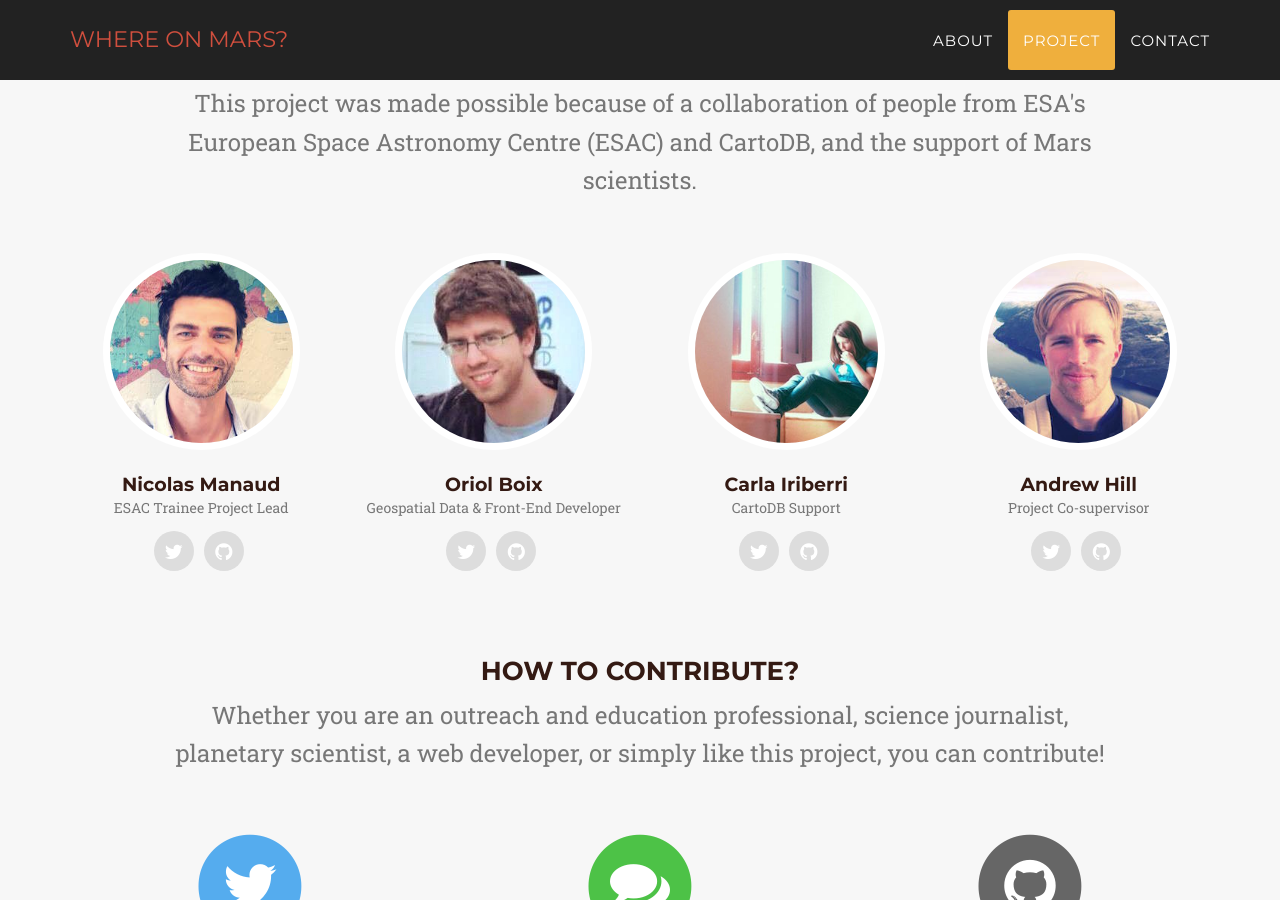
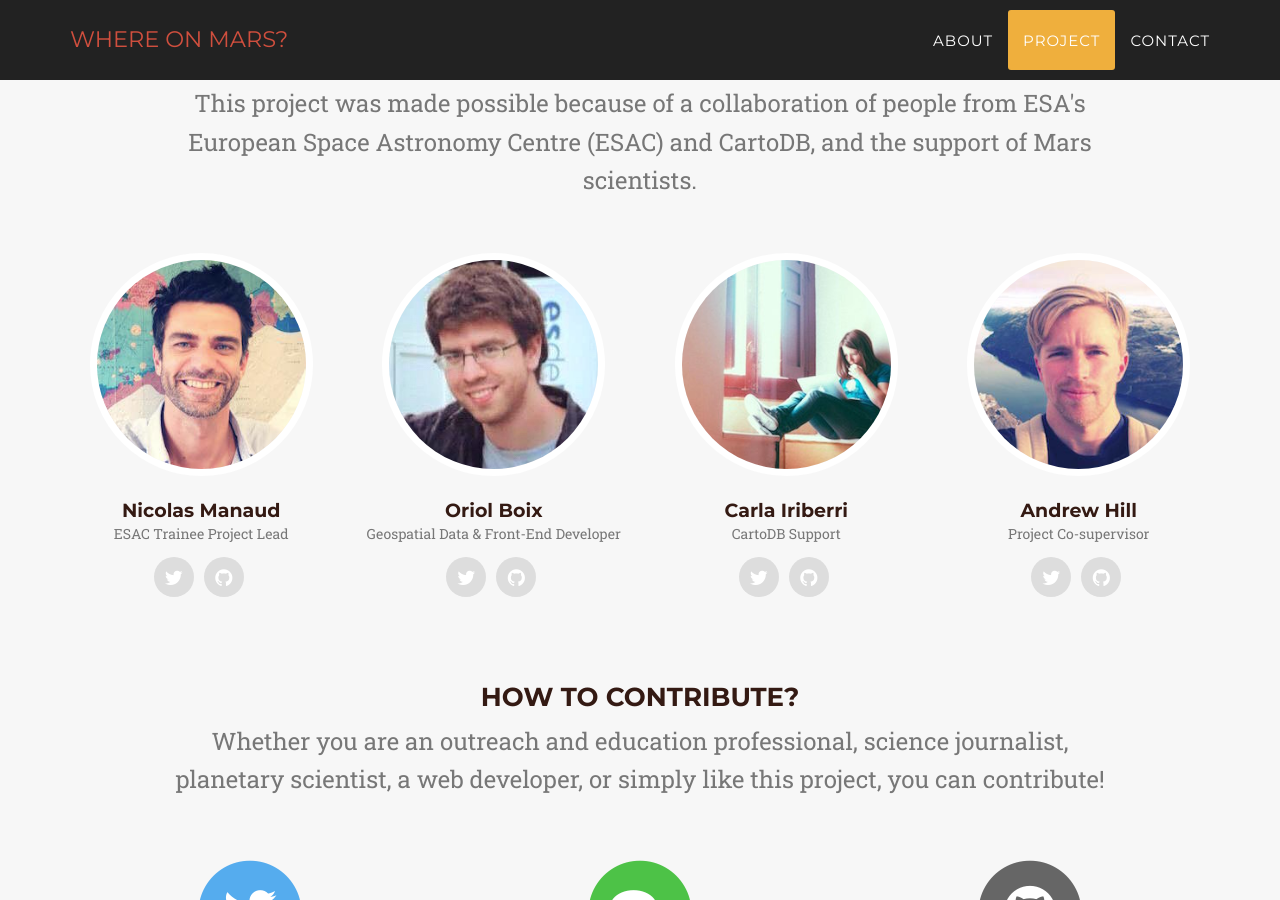
Before and after one commit to matallo/whereonmars, a Jekyll site: the page built from index.html, in a window 1280 px wide and 900 px high, scrolled down 3730 px. Built offline with Jekyll 4.4.1, drawn with Linux system fonts in a browser that asks for light colours; nearby versions of some CDN libraries; some web fonts are replaced; comment, search, counter and statistics services are not loaded.

Commit message:
Update project.html

```diff
--- a/_includes/project.html
+++ b/_includes/project.html
@@ -64,7 +64,7 @@
                 {% for member in site.people %}
                 <div class="col-sm-3">
                     <div class="team-member">
-                        <img src="./img/team/{{ member.pic }}.jpg" width="75%" class="img-responsive img-circle" alt="">
+                        <img src="./img/team/{{ member.pic }}.jpg" width="85%" class="img-responsive img-circle" alt="">
                         <h4>{{ member.name }}</h4>
                         <p class="text-muted">{{ member.position }}</p>
                         <ul class="list-inline social-buttons">
```
